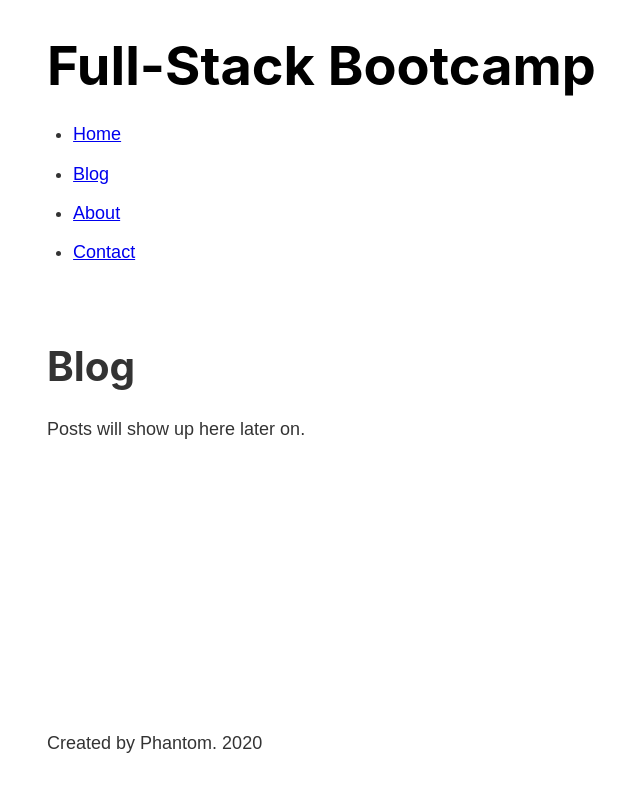
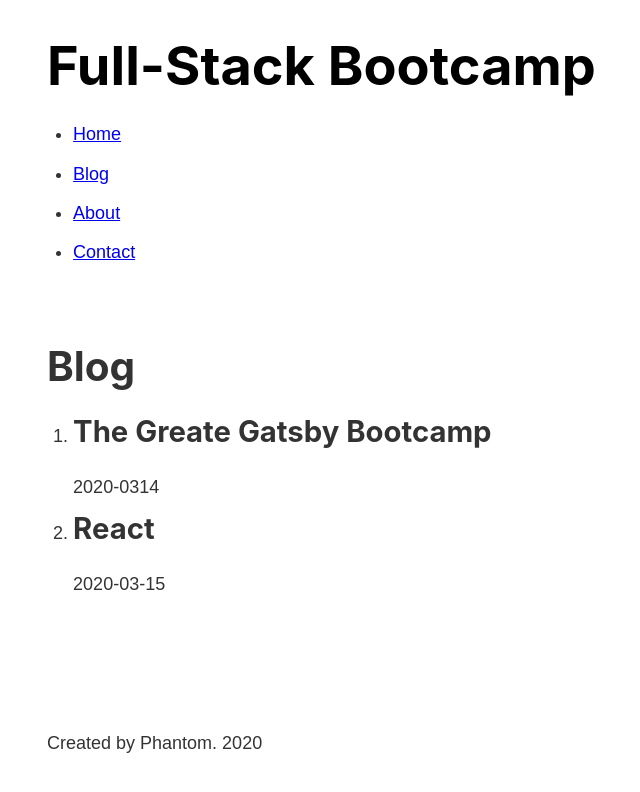
Before and after one commit to genius-jsdev/r_gatsby-bootcamp, a Gatsby site: page /blog in a window 1280 px wide. Shown: the whole page, without its empty margins (236-876 px from the left). Built offline with nearby package versions, Linux system fonts and the light colour scheme; Gatsby itself is replaced by a stand-in of ours.

Commit message:
Update blog page fetching data using graphql

```diff
--- a/src/pages/blog.js
+++ b/src/pages/blog.js
@@ -1,12 +1,39 @@
 import React from "react"
+import { graphql, useStaticQuery } from "gatsby"
 
 import Layout from "../components/layout"
 
 const BlogPage = () => {
+  const data = useStaticQuery(graphql`
+    query {
+      allMarkdownRemark {
+        edges {
+          node {
+            frontmatter {
+              title
+              date
+            }
+          }
+        }
+      }
+    }
+  `)
+
+  console.log(data)
+
   return (
     <Layout>
       <h1>Blog</h1>
-      <p>Posts will show up here later on.</p>
+      <ol>
+        {data.allMarkdownRemark.edges.map(edge => {
+          return (
+            <li>
+              <h2>{edge.node.frontmatter.title}</h2>
+              <p>{edge.node.frontmatter.date}</p>
+            </li>
+          )
+        })}
+      </ol>
     </Layout>
   )
 }
```
